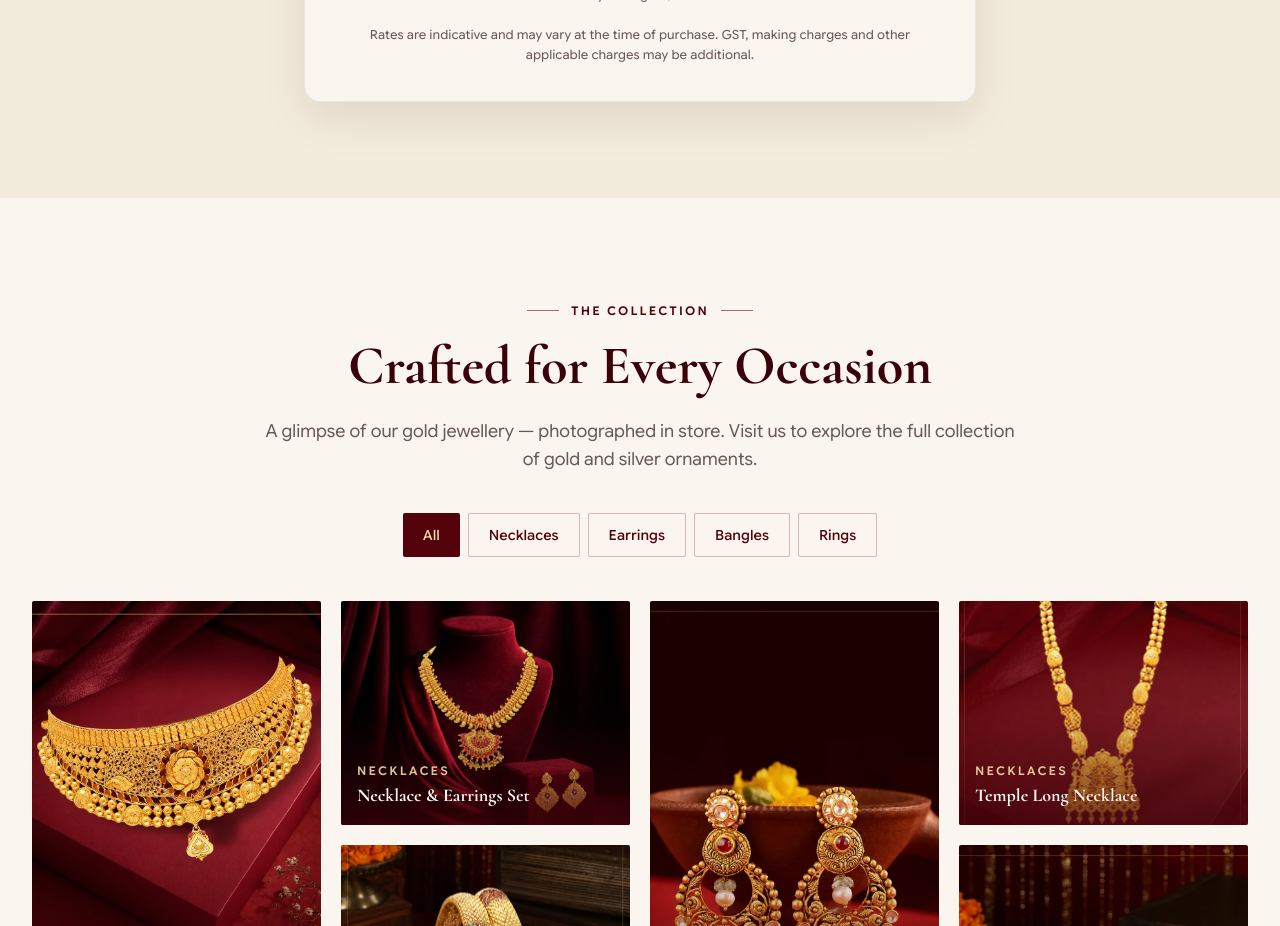
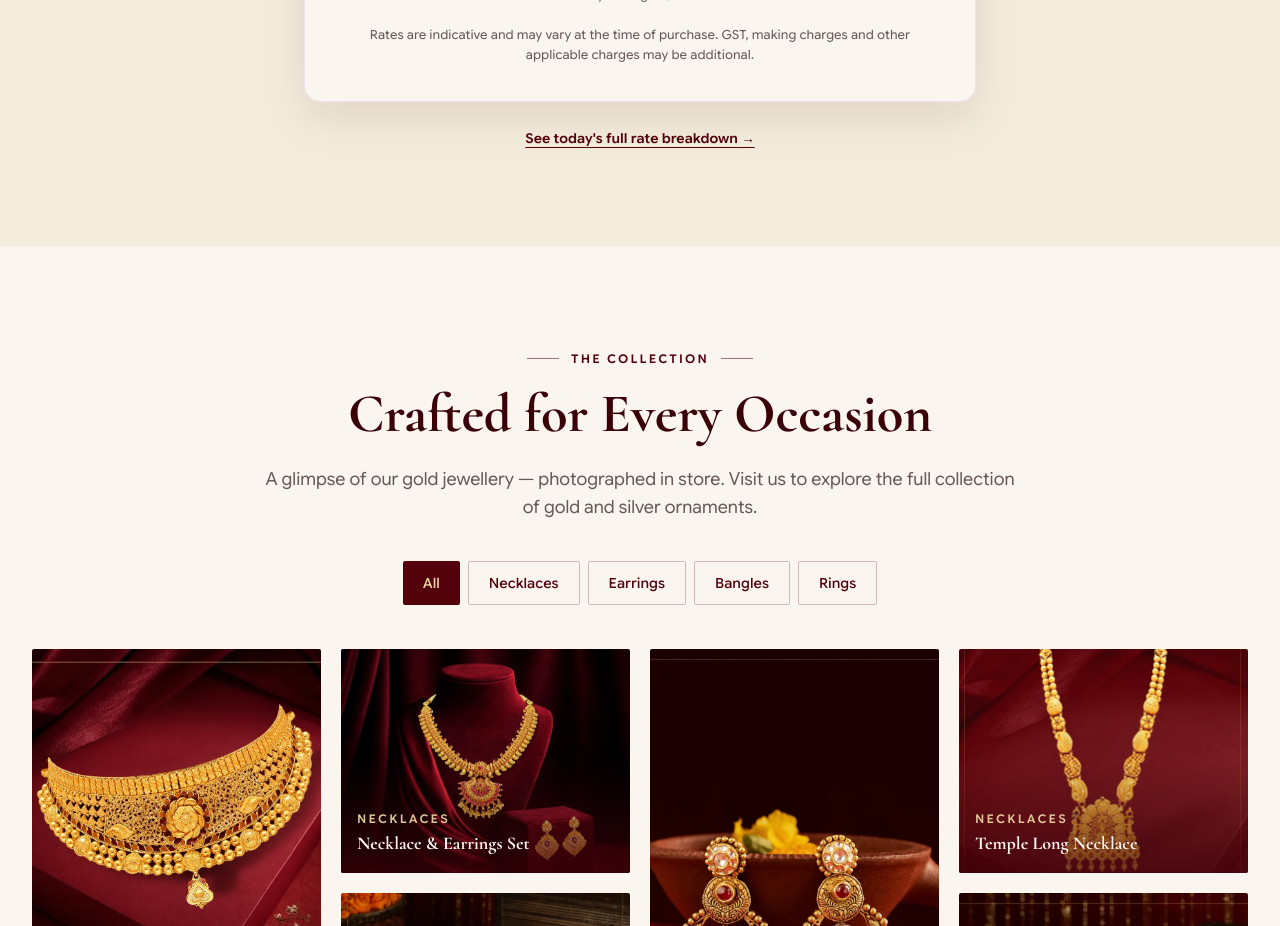
Before and after one commit to SkipAry/babajewellers, a Next.js app: page / in a window 1280 px wide. Shown: the part 3400-4326 px from the top of the page. Built offline with nearby package versions, Linux system fonts and the light colour scheme.

Commit message:
feat(seo): link the homepage rates card to the gold rate page

```diff
--- a/src/components/MetalRates.tsx
+++ b/src/components/MetalRates.tsx
@@ -1,5 +1,6 @@
 "use client";
 
+import Link from "next/link";
 import { ratesCopy, STALE_AFTER_HOURS } from "@/data/rates-config";
 import { formatUpdated, inr, marketClosed, RATE_ROWS, rateFor, useRates } from "@/lib/useRates";
 import Reveal from "./Reveal";
@@ -125,6 +126,16 @@ export default function MetalRates() {
               </>
             )}
           </div>
+
+          <p className="m-0 mt-6 text-center">
+            <Link
+              href="/gold-rate-shikrapur/"
+              className="text-[13.5px] font-semibold text-maroon underline underline-offset-4 transition-colors hover:text-maroon-soft"
+            >
+              {ratesCopy.breakdown}
+              <span aria-hidden="true"> &rarr;</span>
+            </Link>
+          </p>
         </Reveal>
       </div>
     </section>
--- a/src/data/rates-config.ts
+++ b/src/data/rates-config.ts
@@ -163,4 +163,5 @@ export const ratesCopy = {
     "Bullion markets are closed — this is the last traded rate. It will move when they reopen.",
   unavailable:
     "Rates are temporarily unavailable. Please contact the showroom.",
+  breakdown: "See today's full rate breakdown",
 };
```
